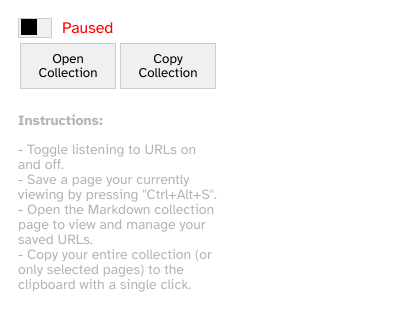
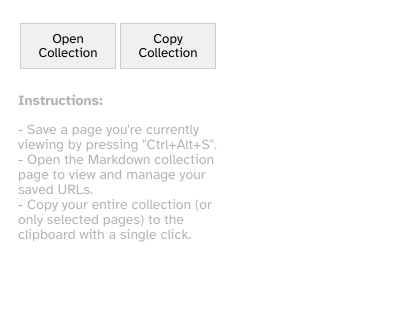
Before and after one commit to SimonB97/markdown-collector, a browser extension: page popup.html in a window 400 px wide. Drawn offline with Linux system fonts and the light colour scheme.

Commit message:
remove listening toggle/feature (simply save always with ctrl alt s)

```diff
--- a/popup.html
+++ b/popup.html
@@ -37,43 +37,10 @@
     button:hover {
       background-color: var(--button-hover-background);
     }
-    .switch {
-      position: relative;
-      display: inline-block;
-      width: 34px;
-      height: 20px;
-    }
-    .switch input {
-      opacity: 0;
-      width: 0;
-      height: 0;
-    }
-    .slider {
-      position: absolute;
-      cursor: pointer;
-      top: 0;
-      left: 0;
-      right: 0;
-      bottom: 0;
-      background-color: var(--button-background);
-      border: 1px solid var(--button-border);
-      transition: .4s;
-    }
-    .slider:before {
-      position: absolute;
-      content: "";
-      height: 16px;
-      width: 16px;
-      left: 2px;
-      bottom: 2px;
-      background-color: var(--button-color);
-      transition: .4s;
-    }
-    input:checked + .slider {
-      background-color: var(--button-background);
-    }
-    input:checked + .slider:before {
-      transform: translateX(14px);
+    .info-container {
+      margin-top: 20px;
+      font-size: 14px;
+      color: var(--text-color-light);
     }
 
     /* Light theme */
@@ -101,29 +68,9 @@
         --button-border: #444;
       }
     }
-    .switch-container {
-      display: flex;
-      align-items: center;
-    }
-    .switch-container #status-message {
-      margin-left: 10px;
-      color: var(--text-color);
-    }
-    .info-container {
-      margin-top: 20px;
-      font-size: 14px;
-      color: var(--text-color-light);
-    }
   </style>
 </head>
 <body>
-  <div class="switch-container">
-    <label class="switch">
-      <input type="checkbox" id="toggle-listening">
-      <span class="slider"></span>
-    </label>
-    <div id="status-message"></div>
-  </div>
   <div class="button-container">
     <button id="open-markdown">Open Collection</button>
     <button id="copy-markdown">Copy Collection</button>
@@ -132,8 +79,7 @@
     <p>
       <strong>Instructions:</strong>
       <div>
-        - Toggle listening to URLs on and off.<br>
-        - Save a page your currently viewing by pressing "Ctrl+Alt+S".<br>
+        - Save a page you're currently viewing by pressing "Ctrl+Alt+S".<br>
         - Open the Markdown collection page to view and manage your saved URLs.<br>
         - Copy your entire collection (or only selected pages) to the clipboard with a single click.
       </div>
--- a/popup.js
+++ b/popup.js
@@ -1,30 +1,7 @@
 document.addEventListener('DOMContentLoaded', () => {
-  const toggleSwitch = document.getElementById('toggle-listening');
   const openMarkdownButton = document.getElementById('open-markdown');
   const copyMarkdownButton = document.getElementById('copy-markdown');
   const statusMessage = document.getElementById('status-message');
-
-  // Initialize toggle switch and status message based on current state
-  chrome.storage.local.get(['isListening'], (result) => {
-    const isListening = result.isListening || false;
-    toggleSwitch.checked = isListening;
-    statusMessage.textContent = isListening ? 'Listening...' : 'Paused';
-    statusMessage.style.color = isListening ? 'green' : 'red';
-  });
-
-  toggleSwitch.addEventListener('change', () => {
-    chrome.runtime.sendMessage({ command: 'toggle-listening' }, (response) => {
-      if (response && response.status === 'success') {
-        const isListening = response.isListening;
-        statusMessage.textContent = isListening ? 'Listening...' : 'Paused';
-        statusMessage.style.color = isListening ? 'green' : 'red';
-      } else {
-        console.error('Failed to toggle listening:', response.message);
-        // Revert the toggle switch state if there was an error
-        toggleSwitch.checked = !toggleSwitch.checked;
-      }
-    });
-  });
 
   openMarkdownButton.addEventListener('click', () => {
     chrome.runtime.sendMessage({ command: 'open-markdown-page' }, (response) => {
```
Also changed, not shown: background.js (+2 -20 lines), manifest.json.
